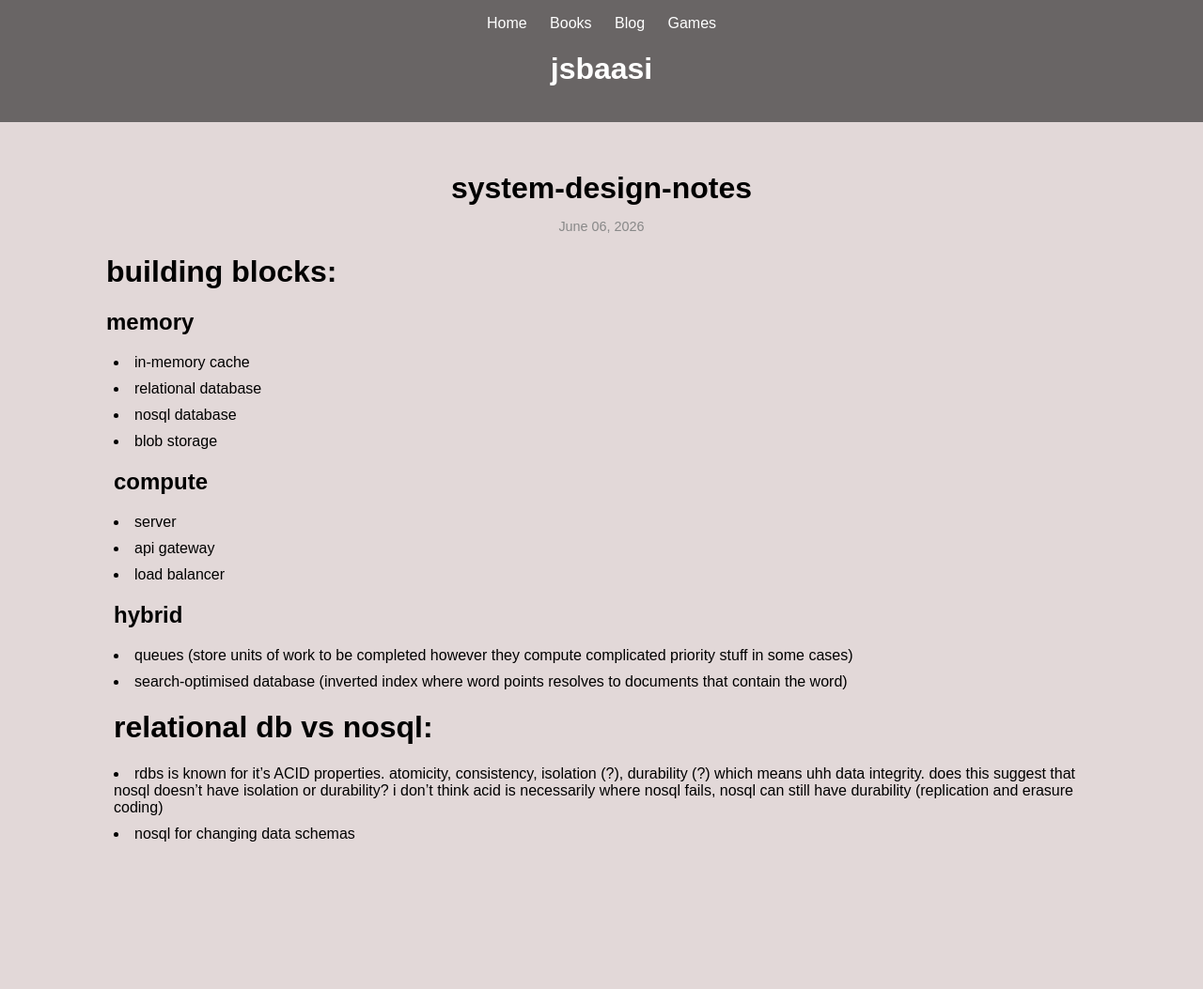
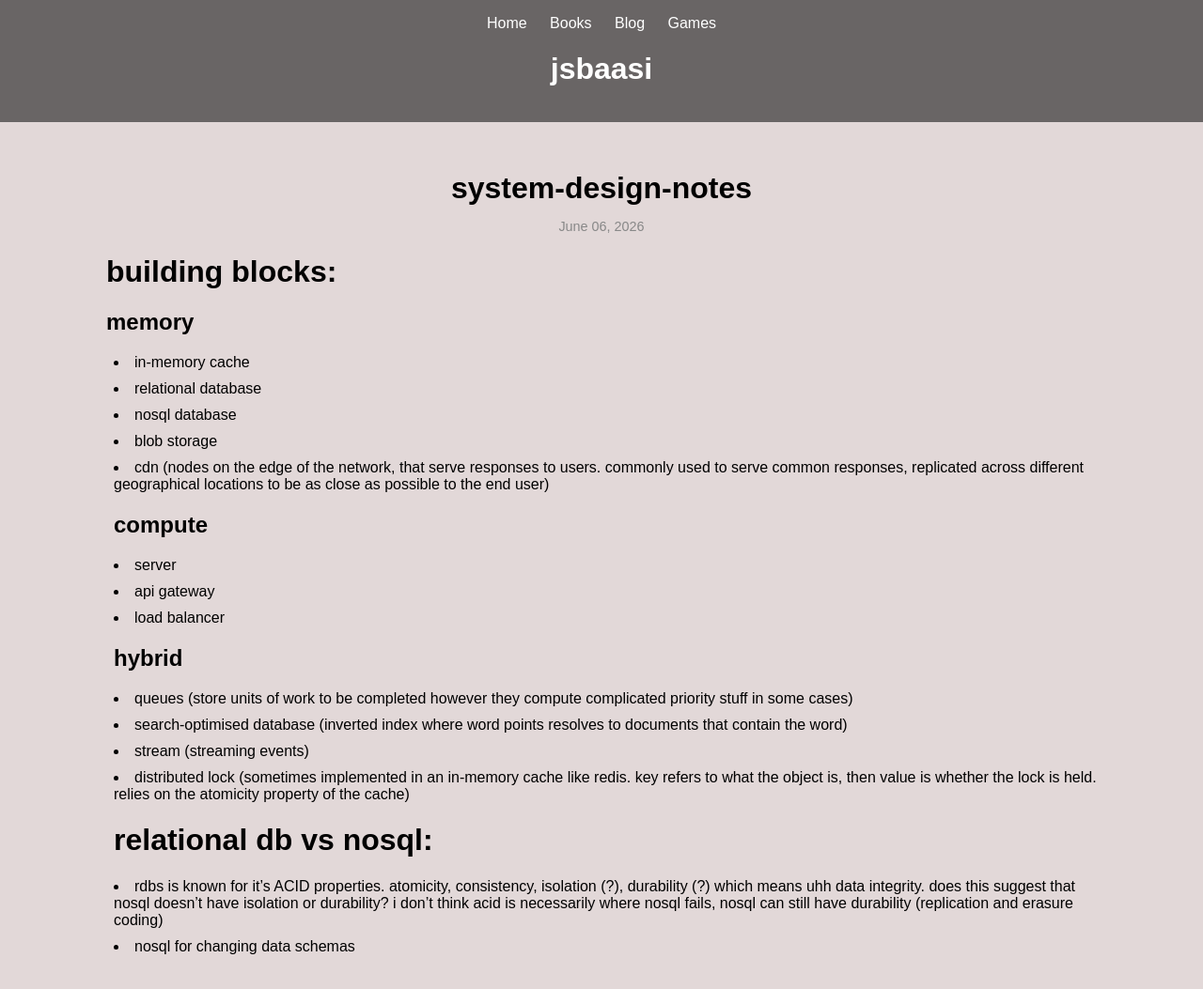
Before and after one commit to jsbaasi/jsbaasi.github.io, a Jekyll site: the page built from _posts/2026-06-06-system-design-notes.md, in a window 1280 px wide. Shown: the whole page at 94% size. Built offline with Jekyll 4.4.1, drawn with Linux system fonts in a browser that asks for light colours; before the commit the page ends 933 px from its top, so only the background shows below that.

Commit message:
vault backup: 2026-06-06 14:38:23

```diff
--- a/_posts/2026-06-06-system-design-notes.md
+++ b/_posts/2026-06-06-system-design-notes.md
@@ -11,6 +11,7 @@ permalink: /system-design-notes/
 - relational database
 - nosql database
 - blob storage
+- cdn (nodes on the edge of the network, that serve responses to users. commonly used to serve common responses, replicated across different geographical locations to be as close as possible to the end user)
 ## compute
 - server
 - api gateway
@@ -18,6 +19,8 @@ permalink: /system-design-notes/
 ## hybrid
 - queues (store units of work to be completed however they compute complicated priority stuff in some cases)
 - search-optimised database (inverted index where word points resolves to documents that contain the word)
+- stream (streaming events)
+- distributed lock (sometimes implemented in an in-memory cache like redis. key refers to what the object is, then value is whether the lock is held. relies on the atomicity property of the cache)
 # relational db vs nosql:
 - rdbs is known for it's ACID properties. atomicity, consistency, isolation (?), durability (?) which means uhh data integrity. does this suggest that nosql doesn't have isolation or durability? i don't think  acid is necessarily where nosql fails, nosql can still have durability (replication and erasure coding)
 - nosql for changing data schemas
```
